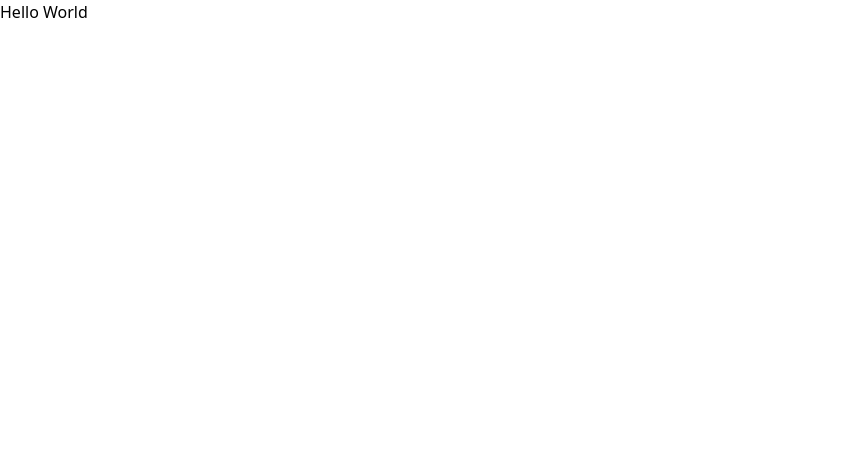
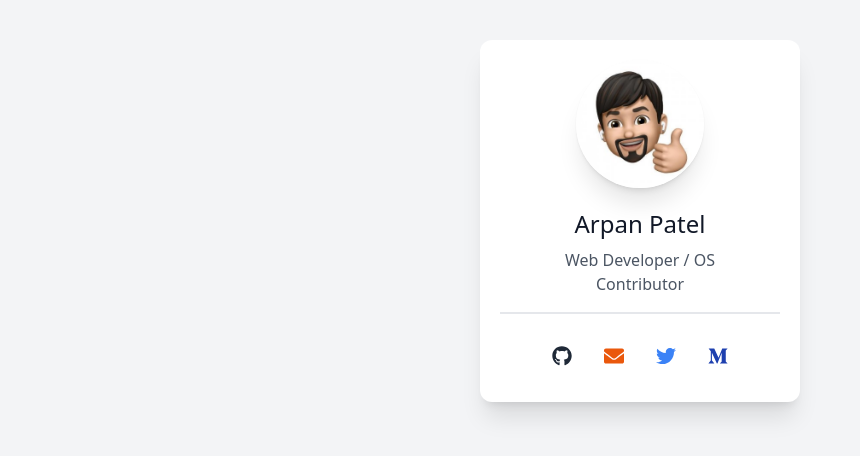
Before and after one commit to arps18/portfolio-website, a React (Create React App) app: page / in a window 1280 px wide. Shown: the top 456 px of the page, without its empty margins (0-860 px from the left). Built offline with nearby package versions, Linux system fonts and the light colour scheme; the HTML template or start-up script is replaced by a standard one.

Commit message:
Card Design

```diff
--- a/package.json
+++ b/package.json
@@ -8,6 +8,7 @@
     "@testing-library/user-event": "^13.5.0",
     "react": "^17.0.2",
     "react-dom": "^17.0.2",
+    "react-icons": "^4.3.1",
     "react-scripts": "5.0.0",
     "web-vitals": "^2.1.4"
   },
--- a/src/App.js
+++ b/src/App.js
@@ -3,7 +3,7 @@ import Card from "./components/Card";
 
 function App() {
   return (
-    <div className="min-h-screen py-10 px-3 sm:px-5 bg-grapy-100">
+    <div className="min-h-screen py-10 px-3 sm:px-5 bg-gray-100">
       <Card />
     </div>
   );
--- a/src/components/Card.js
+++ b/src/components/Card.js
@@ -1,9 +1,61 @@
 import React from "react";
+import profile from "../images/image.jpg";
+import {
+  FaGithub,
+  FaLinkedin,
+  FaTwitter,
+  FaMediumM,
+  FaEnvelope,
+} from "react-icons/fa";
 
 function Card() {
   return (
-    <div>
-      <p>Hello World</p>
+    <div className="w-full">
+      <div className="flex flex-col justify-center max-w-xs mx-auto bg-white shadow-xl rounded-xl  p-5">
+        <div className="">
+          <img
+            className="w-32 mx-auto shadow-xl rounded-full drop-shadow-sm"
+            src={profile}
+            alt="profile Photo"
+          />
+        </div>
+        <div className="text-center mt-5 ">
+          <p className="text-xl sm:text-2xl text-gray-900">Arpan Patel</p>
+          <p className="text-xs sm:text-base text-gray-600 pt-2 pb-4 px-5 w-auto inline-block border-b-2">
+            Web Developer / OS Contributor
+          </p>
+          <div className="flex align-center justify-center mt-4">
+            <a
+              href="https://github.com/arps18"
+              className="text-xl m-1 p-1 sm:m-2 sm:p-2 text-gray-800 hover:bg-gray-800 rounded-full hover:text-white transition-colors duration-300"
+            >
+              <FaGithub />
+              <span className="sr-only">GitHub</span>
+            </a>
+            <a
+              href=""
+              className="text-xl m-1 p-1 sm:m-2 sm:p-2 text-orange-600 hover:bg-orange-600 rounded-full hover:text-white transition-colors duration-300"
+            >
+              <FaEnvelope />
+              <span className="sr-only">Mail</span>
+            </a>
+            <a
+              href="https://twitter.com/arps_1899"
+              className="text-xl m-1 p-1 sm:m-2 sm:p-2 text-blue-500 hover:bg-blue-500 rounded-full hover:text-white transition-colors duration-300"
+            >
+              <FaTwitter />
+              <span className="sr-only">Twitter</span>
+            </a>
+            <a
+              href="https://medium.com/@arpanp99"
+              className="text-xl m-1 p-1 sm:m-2 sm:p-2 text-blue-800 hover:bg-blue-800 rounded-full hover:text-white transition-colors duration-300"
+            >
+              <FaMediumM />
+              <span className="sr-only">Medium</span>
+            </a>
+          </div>
+        </div>
+      </div>
     </div>
   );
 }
--- a/tailwind.config.js
+++ b/tailwind.config.js
@@ -1,7 +1,7 @@
 module.exports = {
-  content: [],
+  content: ["./src/**/*.{html,js}"],
   theme: {
     extend: {},
   },
   plugins: [],
-}
+};
```
Also changed, not shown: src/Images/image.jpg (added), 1 other file (tests, documents, lock files or other folders).
